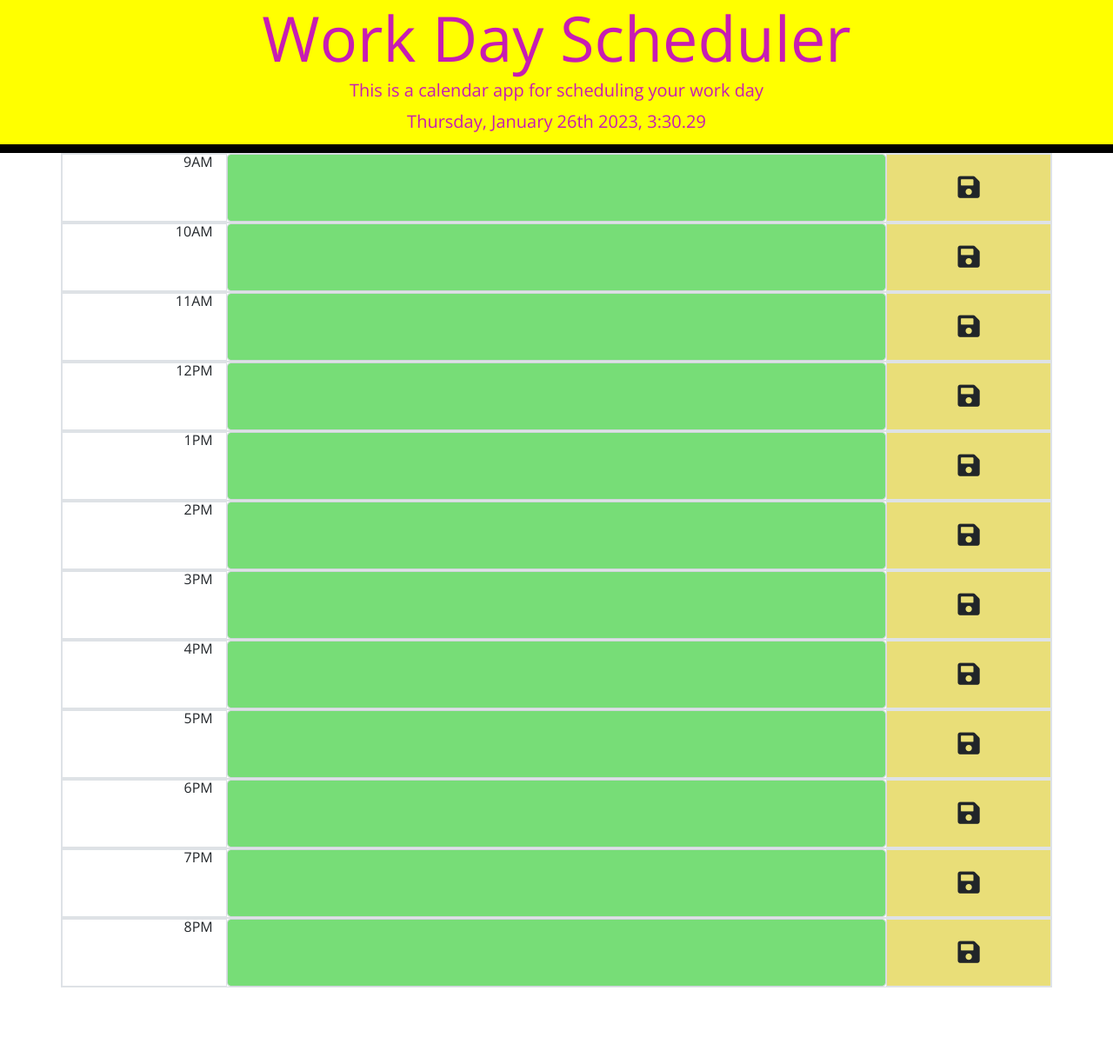
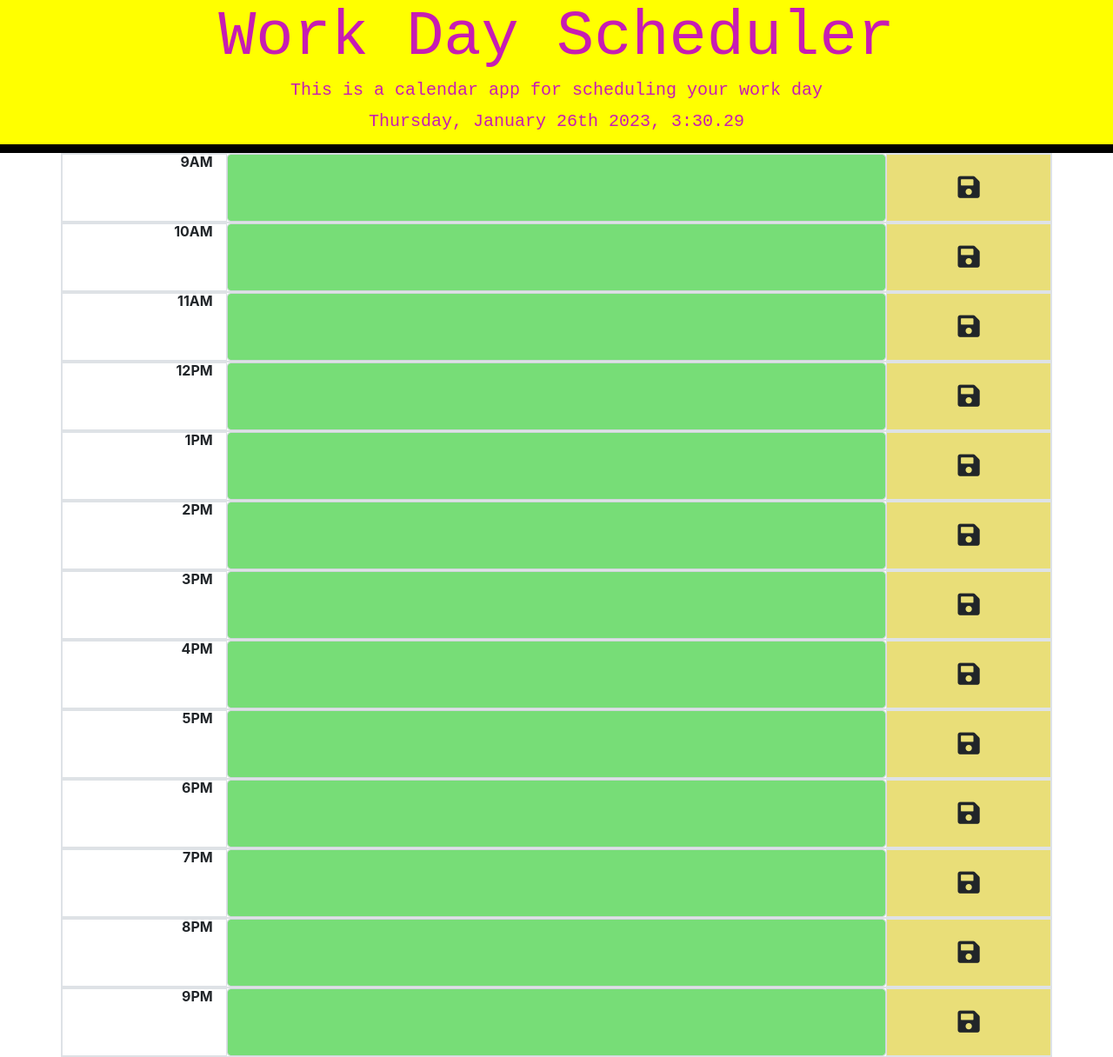
Before and after one commit to sotiriosc/personal-daily-planner, a plain HTML site: page index.html in a window 1280 px wide. Shown: the whole page at 87% size. Before the commit the page ends 1136 px from the top, so only its background shows below. Drawn offline with nearby package versions, Linux system fonts and the light colour scheme.

Commit message:
adjusted colors

```diff
--- a/Assets/CSS/style.css
+++ b/Assets/CSS/style.css
@@ -1,7 +1,8 @@
 body {
-    font-family: 'Open Sans', sans-serif;
+    font-family: 'Courier New', Courier, monospace
     font-size: 16px;
     line-height: 1;
+    font-weight: bolder;
   }
 
   textarea {
@@ -23,6 +24,8 @@ body {
     color: rgb(199, 28, 179);
     border-radius: 0;
     border-bottom: 10px solid black;
+    font-family: 'Courier New', Courier, monospace;
+    font-weight: bolder;
   }
 
   .description {
@@ -52,7 +55,7 @@ body {
   }
 
   .present {
-    background-color: #ff6961;
+    background-color: #f82e23;
     color: white;
   }
 
--- a/index.html
+++ b/index.html
@@ -84,9 +84,15 @@
         <div class="col text-right border">7PM</div>
         <textarea class="form-control col-8" type="text" id="7PM" data-hour="17"></textarea>
         <div class="col border d-flex align-items-center justify-content-center save-icon save-container"><i class="fas fa-save"></i></div>
-      </div><div class="row row-cols-3 border">
+      </div>
+      <div class="row row-cols-3 border">
         <div class="col text-right border">8PM</div>
         <textarea class="form-control col-8" type="text" id="8PM" data-hour="17"></textarea>
+        <div class="col border d-flex align-items-center justify-content-center save-icon save-container"><i class="fas fa-save"></i></div>
+      </div>
+      <div class="row row-cols-3 border">
+        <div class="col text-right border">9PM</div>
+        <textarea class="form-control col-8" type="text" id="9PM" data-hour="17"></textarea>
         <div class="col border d-flex align-items-center justify-content-center save-icon save-container"><i class="fas fa-save"></i></div>
       </div>
       </div>
```
